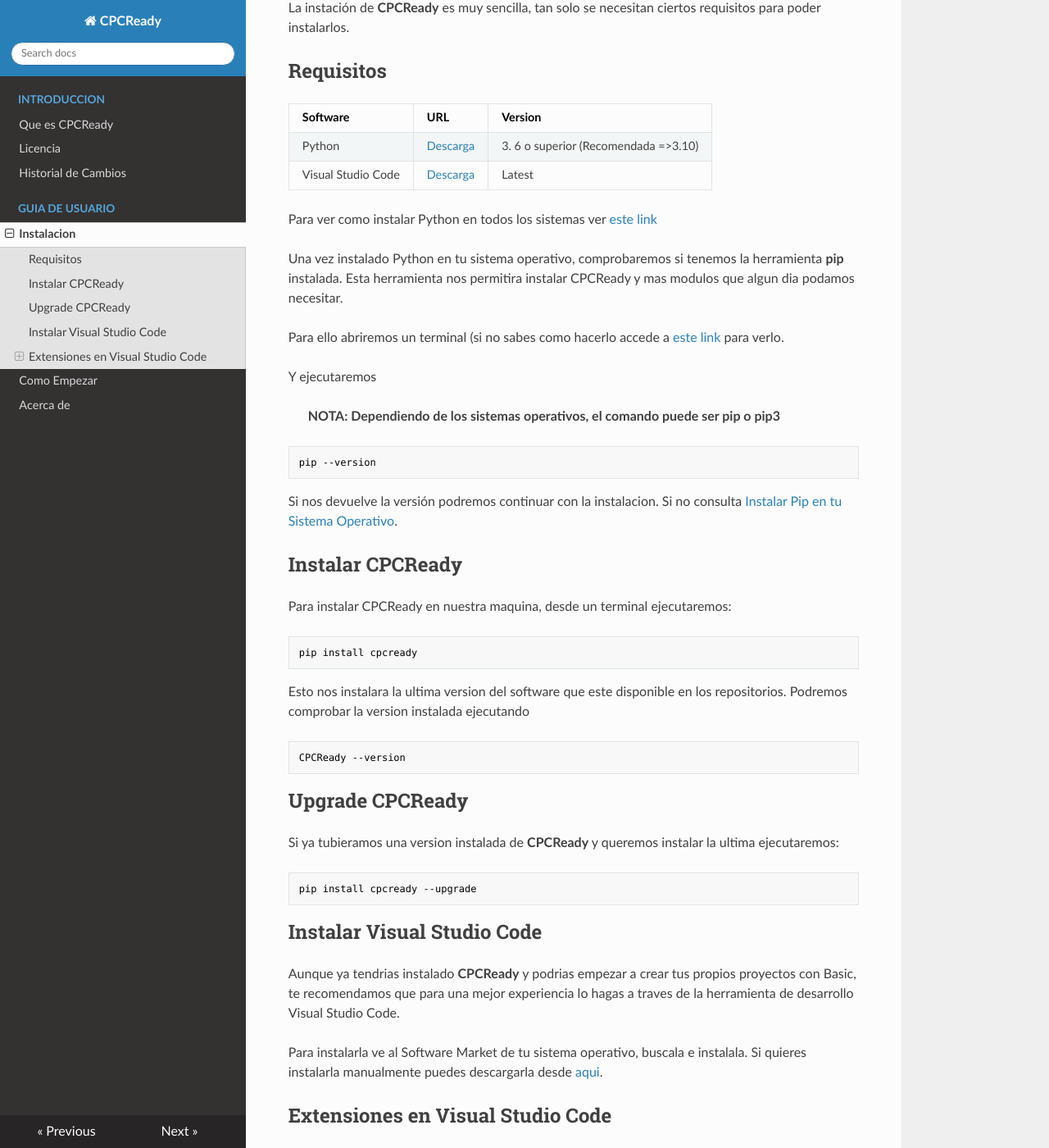
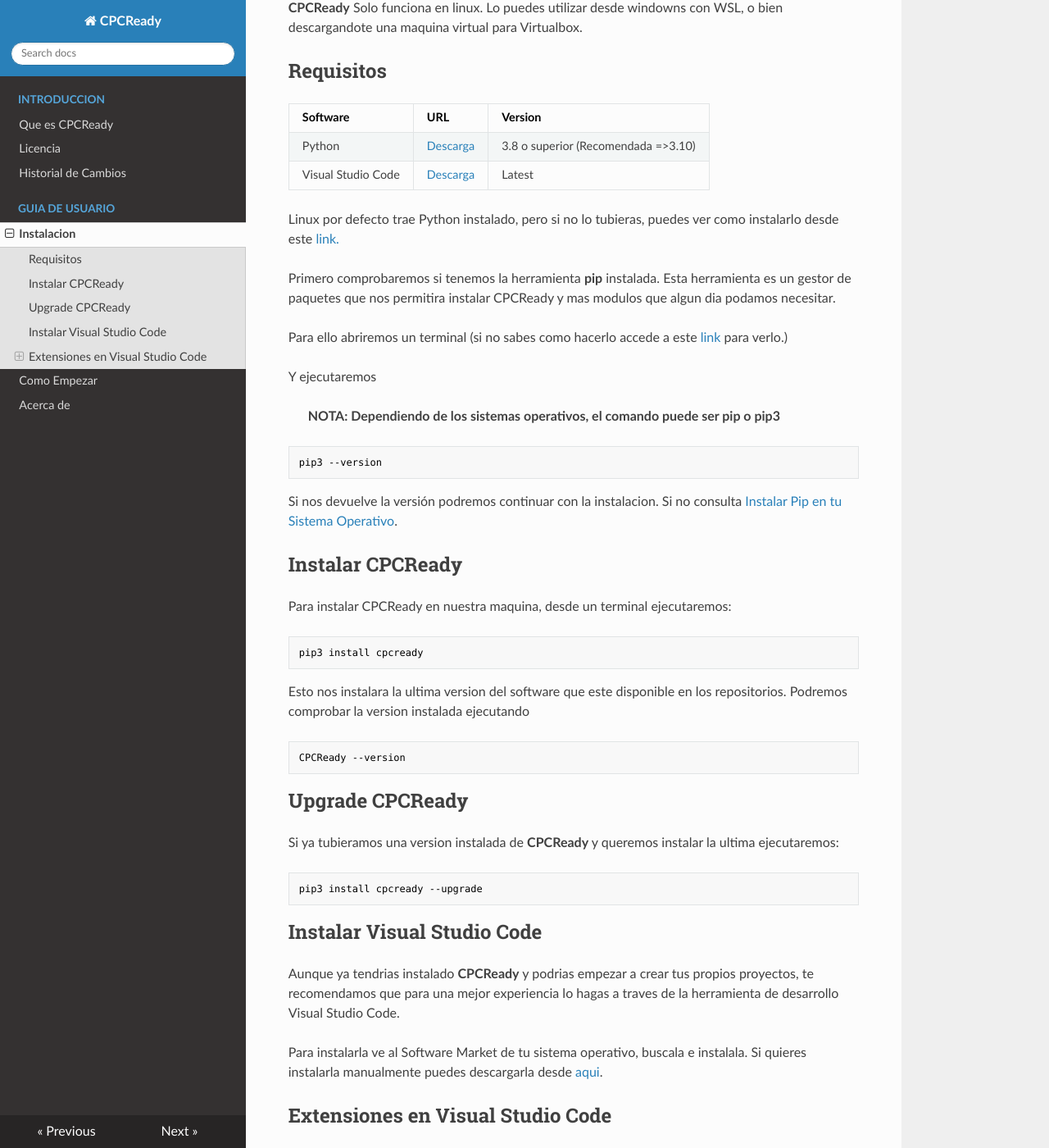
Before and after one commit to CPCReady/doc, an MkDocs documentation site: the page built from docs/install.md, in a window 1280 px wide and 1400 px high, scrolled down 210 px. Shown: the whole window at 82% size. Built offline with MkDocs 1.6.1, drawn with Linux system fonts in a browser that asks for light colours; nearby versions of some CDN libraries; some of the changed text lies outside the part shown.

Commit message:
multi changes

````diff
--- a/docs/install.md
+++ b/docs/install.md
@@ -3,20 +3,20 @@
 
 # Instalacion
 
-La instación de **CPCReady** es muy sencilla, tan solo se necesitan ciertos requisitos para poder instalarlos.
+**CPCReady** Solo funciona en linux. Lo puedes utilizar desde windowns con WSL, o bien descargandote una maquina virtual para Virtualbox.
 
 ## Requisitos
 
 | Software | URL |Version |
 | ------ | ------ | ------ |
-| Python | [Descarga](https://www.python.org/downloads/) | 3. 6 o superior (Recomendada =>3.10)|
+| Python | [Descarga](https://www.python.org/downloads/) | 3.8 o superior (Recomendada =>3.10)|
 | Visual Studio Code |[Descarga](https://www.python.org/downloads/) | Latest|
 
-Para ver como instalar Python en todos los sistemas ver [este link ](https://www.ionos.es/digitalguide/paginas-web/desarrollo-web/instalar-python/)
+Linux por defecto trae Python instalado, pero si no lo tubieras, puedes ver como instalarlo desde este [link.](https://www.ionos.es/digitalguide/paginas-web/desarrollo-web/instalar-python/)
 
-Una vez instalado Python en tu sistema operativo, comprobaremos si tenemos la herramienta **pip** instalada. Esta herramienta nos permitira instalar CPCReady y mas modulos que algun dia podamos necesitar.
+Primero comprobaremos si tenemos la herramienta **pip** instalada. Esta herramienta es un gestor de paquetes que nos permitira instalar CPCReady y mas modulos que algun dia podamos necesitar.
 
-Para ello abriremos un terminal (si no sabes como hacerlo accede a [este link ](https://www.ionos.es/ayuda/correo/solucion-de-problemas-correo-basiccorreo-profesional/abrir-la-linea-de-comandos-terminal/#:~:text=Abrir%20la%20l%C3%ADnea%20de%20comandos%20en%20Windows,entrada%20con%20la%20tecla%20Enter.) para verlo.
+Para ello abriremos un terminal (si no sabes como hacerlo accede a este [link ](https://www.ionos.es/ayuda/correo/solucion-de-problemas-correo-basiccorreo-profesional/abrir-la-linea-de-comandos-terminal/#:~:text=Abrir%20la%20l%C3%ADnea%20de%20comandos%20en%20Windows,entrada%20con%20la%20tecla%20Enter.) para verlo.)
 
 Y ejecutaremos
 
@@ -24,7 +24,7 @@
 Dependiendo de los sistemas operativos, el comando puede ser pip o pip3**
 >
 ```sh
-pip --version
+pip3 --version
 ```
 Si nos devuelve la versión podremos continuar con la instalacion. Si no consulta [Instalar Pip en tu Sistema Operativo](https://tecnonucleous.com/2018/01/28/como-instalar-pip-para-python-en-windows-mac-y-linux/).
 
@@ -33,7 +33,7 @@
 Para instalar CPCReady en nuestra maquina, desde un terminal ejecutaremos:
 
 ```sh
-pip install cpcready
+pip3 install cpcready
 ```
 Esto nos instalara la ultima version del software que este disponible en los repositorios. Podremos comprobar la version instalada ejecutando
 
@@ -46,12 +46,12 @@
 Si ya tubieramos una version instalada de **CPCReady** y queremos instalar la ultima ejecutaremos:
 
 ```sh
-pip install cpcready --upgrade
+pip3 install cpcready --upgrade
 ```
 
 ## Instalar Visual Studio Code
 
-Aunque ya tendrias instalado **CPCReady** y podrias empezar a crear tus propios proyectos con Basic, te recomendamos que para una mejor experiencia lo hagas a traves de la herramienta de desarrollo Visual Studio Code.
+Aunque ya tendrias instalado **CPCReady** y podrias empezar a crear tus propios proyectos, te recomendamos que para una mejor experiencia lo hagas a traves de la herramienta de desarrollo Visual Studio Code.
 
 Para instalarla ve al Software Market de tu sistema operativo, buscala e instalala. Si quieres instalarla manualmente puedes descargarla desde [aqui](https://code.visualstudio.com/downloads/).
 
@@ -60,9 +60,7 @@
 
 Sera necesario que en Visual Studio Code, instalemos las siguientes extensiones para mayor comodidad en la programación. Las extensiones a instalar son:
 
-- sdkcpc-amstrad-basic-language
-- sdkcpc-amstrad-basic-snippet
-- sdkcpc-amstrad-ugbasic-language
+- cpcready.basic-language-extension
 - ms-vscode.live-server
 
 ### Como instalar extensiones
````
